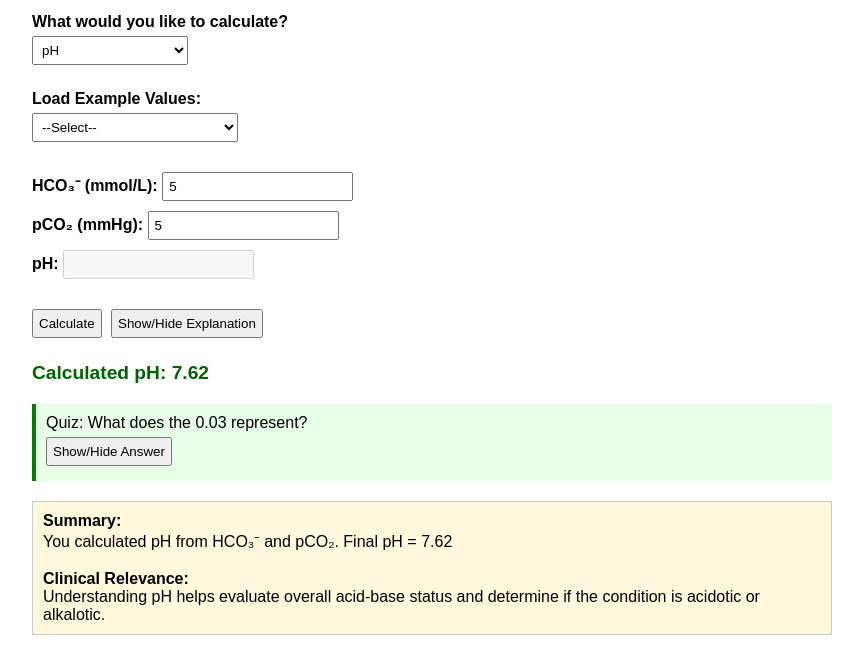
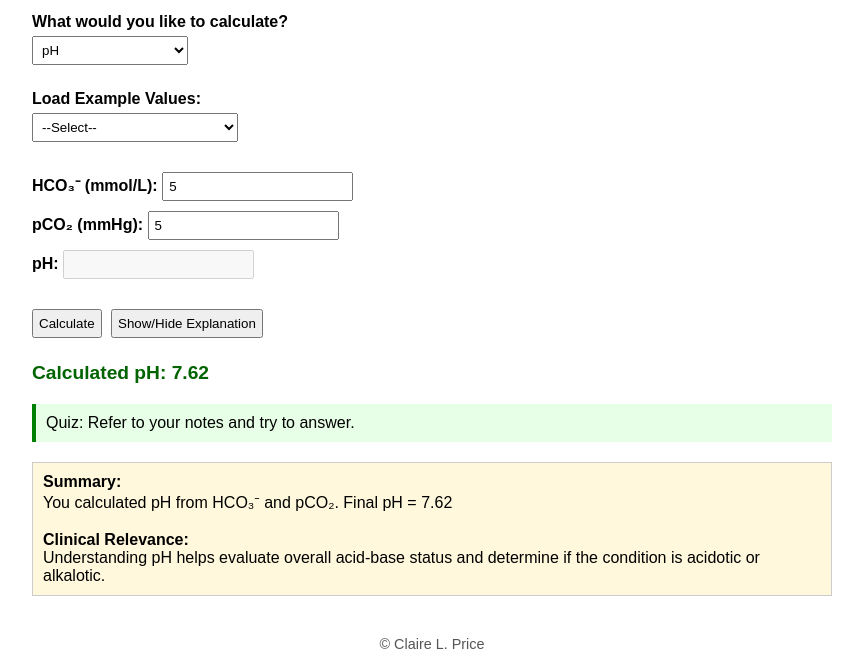
Before and after one commit to claireprice/Henderson-Hasselbalch-Tutorial, a plain HTML site: page index.html in a window 1280 px wide. Both pictures are taken after typing "5", "5" into the empty fields and a click on the button "Calculate". Shown: the part 143-815 px from the top of the page, without its empty margins (208-1071 px from the left). Drawn offline with Linux system fonts and the light colour scheme.

Commit message:
Update index.html
removed the quiz answers and added a copyright

```diff
--- a/index.html
+++ b/index.html
@@ -148,7 +148,7 @@
         const calcPh = 6.1 + logVal;
         result = `Calculated pH: ${calcPh.toFixed(2)}`;
         explanation = `Steps:<br>1. 0.03 × ${pco2} = ${denom.toFixed(2)}<br>2. ${hco3} / ${denom.toFixed(2)} = ${ratio.toFixed(2)}<br>3. log₁₀(${ratio.toFixed(2)}) = ${logVal.toFixed(2)}<br>4. 6.1 + ${logVal.toFixed(2)} = ${calcPh.toFixed(2)}`;
-        quiz = `Quiz: What does the 0.03 represent?<br><strong>Answer:</strong> It is the solubility coefficient of CO₂ in plasma (in mmol/L/mmHg).`;
+        quiz = `Quiz: Refer to your notes and try to answer.`;
         summary = `You calculated pH from HCO₃⁻ and pCO₂. Final pH = ${calcPh.toFixed(2)}`;
       } else if (type === 'hco3' && !isNaN(ph) && !isNaN(pco2)) {
         const exponent = ph - 6.1;
@@ -156,7 +156,7 @@
         const calcHco3 = power * solubilityCoefficient * pco2;
         result = `Calculated HCO₃⁻: ${calcHco3.toFixed(2)} mmol/L`;
         explanation = `Steps:<br>1. ${ph} - 6.1 = ${exponent.toFixed(2)}<br>2. 10^${exponent.toFixed(2)} = ${power.toFixed(2)}<br>3. × 0.03 × ${pco2} = ${(power * solubilityCoefficient * pco2).toFixed(2)}`;
-        quiz = `Quiz: What happens to HCO₃⁻ if pCO₂ increases?<br><strong>Answer:</strong> HCO₃⁻ will increase to compensate for respiratory acidosis.`;
+        quiz = `Quiz: Refer to your notes and try to answer.`;
         summary = `You calculated HCO₃⁻ from pH and pCO₂. Final HCO₃⁻ = ${calcHco3.toFixed(2)} mmol/L`;
       } else if (type === 'pco2' && !isNaN(ph) && !isNaN(hco3)) {
         const exponent = ph - 6.1;
@@ -165,7 +165,7 @@
         const calcPco2 = hco3 / denom;
         result = `Calculated pCO₂: ${calcPco2.toFixed(2)} mmHg`;
         explanation = `Steps:<br>1. ${ph} - 6.1 = ${exponent.toFixed(2)}<br>2. 10^${exponent.toFixed(2)} = ${power.toFixed(2)}<br>3. × 0.03 = ${denom.toFixed(4)}<br>4. ${hco3} / ${denom.toFixed(4)} = ${calcPco2.toFixed(2)}`;
-        quiz = `Quiz: Why do we use a logarithmic scale in this equation?<br><strong>Answer:</strong> Because pH is a logarithmic measure of hydrogen ion concentration, which allows for a more manageable representation of a wide range of values.`;
+        quiz = `Quiz: Why do we use a logarithmic scale in this equation?`;
         summary = `You calculated pCO₂ from pH and HCO₃⁻. Final pCO₂ = ${calcPco2.toFixed(2)} mmHg`;
       } else {
         result = 'Please enter valid values.';
@@ -173,13 +173,15 @@
 
       document.getElementById('result').textContent = result;
       document.getElementById('explanation').innerHTML = explanation;
-      const [question, answer] = quiz.split('<br><strong>Answer:</strong>');
-      document.getElementById('quiz').innerHTML = `${question}<br><button onclick=\"toggleAnswer()\">Show/Hide Answer</button><div id=\"quiz-answer\" style=\"display:none\">Answer: ${answer.trim()}</div>`;
+      document.getElementById('quiz').innerHTML = quiz;
       document.getElementById('summary').innerHTML = `<strong>Summary:</strong><br>${summary}<br><br><strong>Clinical Relevance:</strong><br>${type === 'ph' ? 'Understanding pH helps evaluate overall acid-base status and determine if the condition is acidotic or alkalotic.' : type === 'hco3' ? 'Bicarbonate levels are essential for assessing metabolic contributions to acid-base disorders.' : 'pCO₂ levels reflect respiratory contributions and compensation in acid-base imbalances.'}`;
       document.getElementById('summary').style.display = 'block';
     }
 
     updateInputs();
   </script>
+<footer style="text-align:center; margin-top:40px; font-size:0.9em; color:#555;">
+  &copy; Claire L. Price
+</footer>
 </body>
 </html>
```
